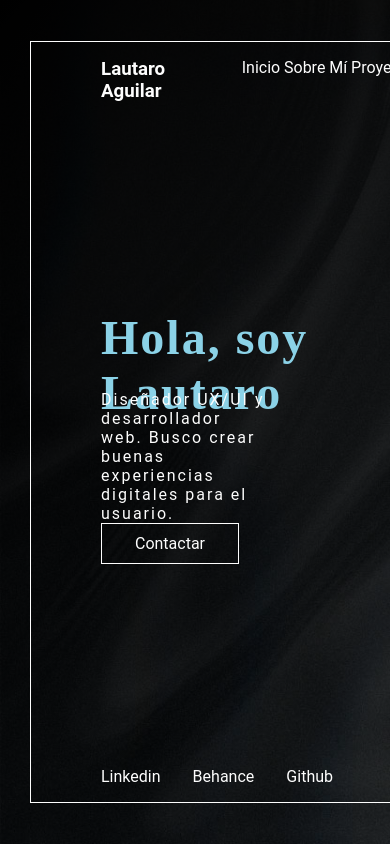
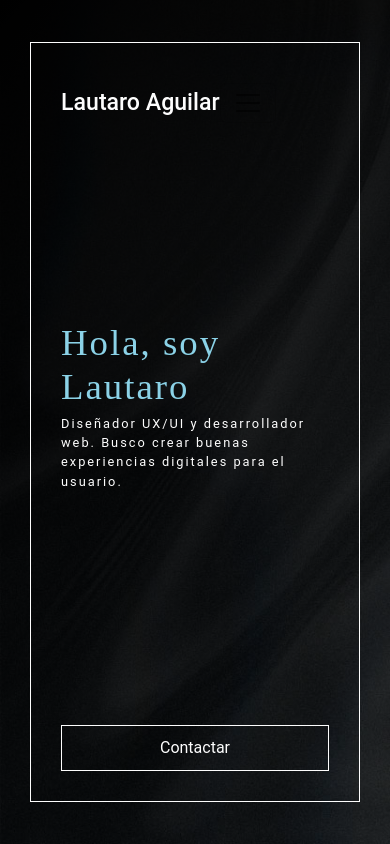
Before and after one commit to lautaroAguilar/portfolio, a React (Create React App) app: page / in a window 390 px wide. Shown: the top 844 px of the page. Built offline with nearby package versions, Linux system fonts and the light colour scheme; a web font is replaced by a local one.

Commit message:
homeMobile casi listo, agregue boostrap y mejoró la calidad idkw, falta terminar el header responsive.

```diff
--- a/package.json
+++ b/package.json
@@ -6,8 +6,10 @@
     "@testing-library/jest-dom": "^5.16.5",
     "@testing-library/react": "^13.4.0",
     "@testing-library/user-event": "^13.5.0",
+    "bootstrap": "^5.2.3",
     "framer-motion": "^10.0.1",
     "react": "^18.2.0",
+    "react-bootstrap": "^2.7.2",
     "react-dom": "^18.2.0",
     "react-icons": "^4.7.1",
     "react-intersection-observer": "^9.4.3",
--- a/src/assets/css/Contact.css
+++ b/src/assets/css/Contact.css
@@ -59,12 +59,12 @@
     width: 3rem;
     color: #fdfdfd;
     stroke: 1px;
-    transition: all 0.3s ease-in;
+    transition: all 0.2s ease-in;
 }
 
 .infoContacto--icon svg:hover{
     color: #8bd2e7;
-    transition: all 0.3s ease-in;
+    transition: all 0.2s ease-in;
 }
 
 .infoContacto--text{
--- a/src/assets/css/Footer.css
+++ b/src/assets/css/Footer.css
@@ -38,7 +38,7 @@
 
 .copy__links{
     display: flex;
-    align-items: center;
+    align-items: flex-start;
     justify-content: center;
 }
 
@@ -58,12 +58,12 @@
 
 .links a{
     color: white;
-    transition: all 0.3s ease-in;
+    transition: all 0.2s ease-in;
 }
 
 .links a:hover{
     color: #8bd2e7;
-    transition: all 0.3s ease-in;
+    transition: all 0.2s ease-in;
 }
 
 .links svg{
--- a/src/assets/css/Home.css
+++ b/src/assets/css/Home.css
@@ -1,12 +1,14 @@
 :root {
   --primary: #000000;
   --secondary: #02213618;
+  --iconToggler: url(https://png.pngtree.com/element_our/20190601/ourmid/pngtree-menu-icon-image_1344445.jpg );
 }
 
 .Home {
+  height: 100vh;
+  width: 100%;
   display: flex;
   align-items: center;
-  height: 100vh;
   background-size: cover;
   background-image: linear-gradient(135deg, var(--primary), var(--secondary)),
     url("../media/homBg.jpg");
@@ -24,7 +26,6 @@
   border: 1px solid #fdfdfd;
   margin: 0 30px;
   padding: 0 70px;
-  z-index: 1;
 }
 
 /* Header */
@@ -34,30 +35,44 @@
   justify-content: space-between;
 }
 
+
+
+/* .navbar-toggler-icon{
+  color: #fdfdfd;
+  border: 1px solid #fdfdfd;
+  background-image: var(--iconToggler);
+} */
+
 .Header ul {
   display: flex;
   justify-content: space-between;
-  width: 320px;
+  width: 400px;
 }
 
 .Header ul li {
   list-style: none;
+  color: #fdfdfd;
+  transition: all 0.2s ease-in;
 }
 
 .Header ul li:hover {
   cursor: pointer;
+  color: #8bd2e7;
+  transition: all 0.2s ease-in;
 }
 
 .Header ul li a {
   color: #fdfdfd;
   text-decoration: none;
-  transition: all 0.3s ease-in;
+  transition: all 0.2s ease-in;
 }
 
-.Header ul li a:hover{
+.Header ul li a:hover {
   color: #8bd2e7;
-  transition: all 0.3s ease-in;
+  text-decoration: none;
+  transition: all 0.2s ease-in;
 }
+
 
 .Logo {
   margin: 0;
@@ -83,7 +98,14 @@
   margin: 0 0 -30px 0;
 }
 
-.Box__texts > p {
+.copys {
+  height: 130px;
+  display: flex;
+  flex-direction: column;
+  justify-content: space-between;
+}
+
+.copys > p {
   color: #fdfdfd;
   letter-spacing: 2px;
   margin: 0;
@@ -94,18 +116,18 @@
   display: inline-block;
   color: #fdfdfd;
   text-align: center;
-  width: 6rem;
+  width: 7rem;
   padding: 10px 20px;
   background-color: transparent;
   border: 1px solid #fdfdfd;
-  transition: all 0.5s ease-in;
+  transition: all 0.2s ease-in;
 }
 
- .CTA:hover {
+.CTA:hover {
   border: 1px solid #8bd2e7;
   cursor: pointer;
   color: #8bd2e7;
-  transition: all 0.3s ease-in;
+  transition: all 0.2s ease-in;
 }
 
 /* Links Redes */
@@ -121,10 +143,64 @@
 .linksRedes li a {
   color: #fdfdfd;
   text-decoration: none;
-
+  transition: all 0.2s ease-in;
 }
 
 .linksRedes li a:hover {
   color: #8bd2e7;
-  transition: all 0.3s ease-in;
+  transition: all 0.2s ease-in;
 }
+
+@media screen and (max-width: 480px) {
+  .Home {
+    height: 100vh;
+    min-width: 320px;
+    width: 100%;
+  }
+
+  .Box {
+    justify-content: space-between;
+    align-items: flex-start;
+    min-width: 180px;
+    padding: 30px;
+  }
+
+  .Header ul {
+    display: none;
+  }
+
+  .Box__texts {
+    justify-content: space-between;
+    height: 450px;
+    width: 100%;
+    min-width: 150px;
+  }
+
+  .Title {
+    font-size: 2.3rem;
+    min-width: 150px;
+  }
+
+  .copys {
+    height: 170px;
+  }
+
+  .copys p {
+    font-size: 0.8rem;
+    width: auto;
+  }
+
+  .Box__texts .CTA {
+    width: auto;
+  }
+
+  .linksRedes {
+    display: none;
+  }
+}
+
+@media screen and (max-width: 389px) {
+  .copys {
+    height: 220px;
+  }
+}
--- a/src/assets/css/Slider.css
+++ b/src/assets/css/Slider.css
@@ -13,8 +13,8 @@
 }
 
 .card img {
-  height: 100%;
-  width: 100%;
+  height: 450px;
+  max-width: 100%;
 }
 
 .content {
@@ -57,7 +57,7 @@
 }
 .content a {
     display: inline-block;
-    width: 4rem;
+    width: 7rem;
     padding: .5rem 1rem;
     border: 1px solid #fdfdfd;
     color: #fdfdfd;
@@ -73,5 +73,7 @@
 }
 
 .swiper-scrollbar-drag {
+  margin-left: -15px;
+  margin-top: -50px;
   background-color: #8bd2e7;
 }
--- a/src/assets/css/Works.css
+++ b/src/assets/css/Works.css
@@ -12,6 +12,7 @@
 
 
 .texts{
+    margin-top: 40px;
     color: #fdfdfd;
     width: 600px;
 }
--- a/src/assets/css/index.css
+++ b/src/assets/css/index.css
@@ -4,9 +4,13 @@
 
 }
 
-.container{
+.Container{
   padding: 0 100px;
 
+}
+
+a{
+  text-decoration: none;
 }
 
 body {
@@ -18,6 +22,7 @@ body {
   -webkit-font-smoothing: antialiased;
   -moz-osx-font-smoothing: grayscale;
 
+
 }
 
 code {
--- a/src/containers/About.js
+++ b/src/containers/About.js
@@ -44,7 +44,7 @@ export default function About() {
 
   return (
     <>
-      <div id="About" className="About Container">
+      <div id="About" className="About ">
         <div className="visibleMotion" ref={ref}>
           <div className="info">
             <motion.div
--- a/src/containers/Home.js
+++ b/src/containers/Home.js
@@ -1,8 +1,8 @@
 import React from "react";
 import "../assets/css/Home.css";
 import { motion } from "framer-motion";
-
 import { Link } from "react-scroll";
+import { Nav, Navbar } from "react-bootstrap";
 
 export default function Home() {
   /*  */
@@ -18,12 +18,19 @@ export default function Home() {
             transition={{ type: `spring`, duration: 6, bounce: 0.1 }}
           >
             <h3 className="Logo"> Lautaro Aguilar </h3>
+
+            {/* tengo que cambiar el color al toggler */}
+
+            <Navbar collapseOnSelect expand="lg">
+              <Navbar.Toggle aria-controls="responsive-navbar-nav" />
+              <Navbar.Collapse id="responsive-navbar-nav">
+                <Nav>
                   <ul>
                     <li>
-                <a href="/">Inicio</a>
+                      <Nav.Link href="/">Inicio</Nav.Link>
                     </li>
                     <li>
-                <Link
+                      <Nav.Link
                         to="About"
                         spy={true}
                         smooth={true}
@@ -31,10 +38,10 @@ export default function Home() {
                         duration={500}
                       >
                         Sobre Mí
-                </Link>
+                      </Nav.Link>
                     </li>
                     <li>
-                <Link
+                      <Nav.Link
                         to="Works"
                         spy={true}
                         smooth={true}
@@ -42,10 +49,10 @@ export default function Home() {
                         duration={600}
                       >
                         Proyectos
-                </Link>
+                      </Nav.Link>
                     </li>
                     <li>
-                <Link
+                      <Nav.Link
                         to="Contact"
                         spy={true}
                         smooth={true}
@@ -53,9 +60,12 @@ export default function Home() {
                         duration={700}
                       >
                         Contacto
-                </Link>
+                      </Nav.Link>
                     </li>
                   </ul>
+                </Nav>
+              </Navbar.Collapse>
+            </Navbar>
           </motion.header>
           <motion.div
             className="Box__texts"
@@ -63,11 +73,13 @@ export default function Home() {
             animate={{ x: 0 }}
             transition={{ type: `spring`, duration: 6, bounce: 0.2 }}
           >
-            <h2 className="Title" >Hola, soy Lautaro</h2>
+            <div className="copys">
+              <h2 className="Title">Hola, soy Lautaro</h2>
               <p>
                 Diseñador UX/UI y desarrollador web. Busco crear buenas
                 experiencias digitales para el usuario.
               </p>
+            </div>
             <a className="CTA">Contactar</a>
           </motion.div>
           <motion.ul
@@ -77,7 +89,10 @@ export default function Home() {
             transition={{ type: `spring`, duration: 6, bounce: 0.1 }}
           >
             <li>
-              <a href="https://www.linkedin.com/in/lautaro-aguilar-83a3a923b/" target="_blank">
+              <a
+                href="https://www.linkedin.com/in/lautaro-aguilar-83a3a923b/"
+                target="_blank"
+              >
                 Linkedin
               </a>
             </li>
--- a/src/containers/Works.js
+++ b/src/containers/Works.js
@@ -7,7 +7,7 @@ import "../assets/css/Works.css"
 export default function Works() {
   return (
     <>
-      <div className="Works container">
+      <div className="Works Container">
         <div className="texts">
           <h3>Proyectos</h3>
           <p>Estos son proyectos con los que fui formándome, algunos son simples prácticas y otros tienen una complejidad mayor.</p>
--- a/src/index.js
+++ b/src/index.js
@@ -1,8 +1,10 @@
 import React from 'react';
 import ReactDOM from 'react-dom/client';
-import './assets/css/index.css';
+
 import App from './App';
 import reportWebVitals from './reportWebVitals';
+import 'bootstrap/dist/css/bootstrap.min.css';
+import './assets/css/index.css';
 
 const root = ReactDOM.createRoot(document.getElementById('root'));
 root.render(
```
Also changed, not shown: src/containers/Contact.js, 1 other file (tests, documents, lock files or other folders). Lines whose indentation alone changed are shown as unchanged.
